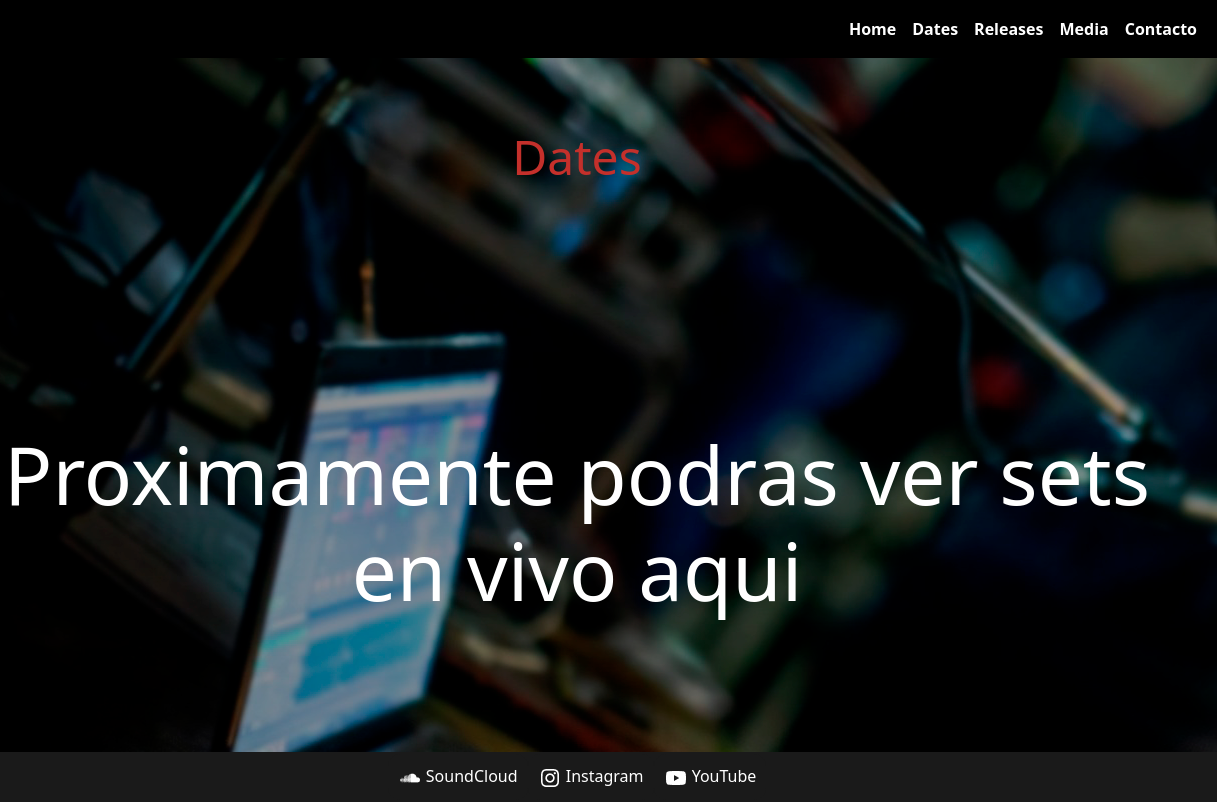
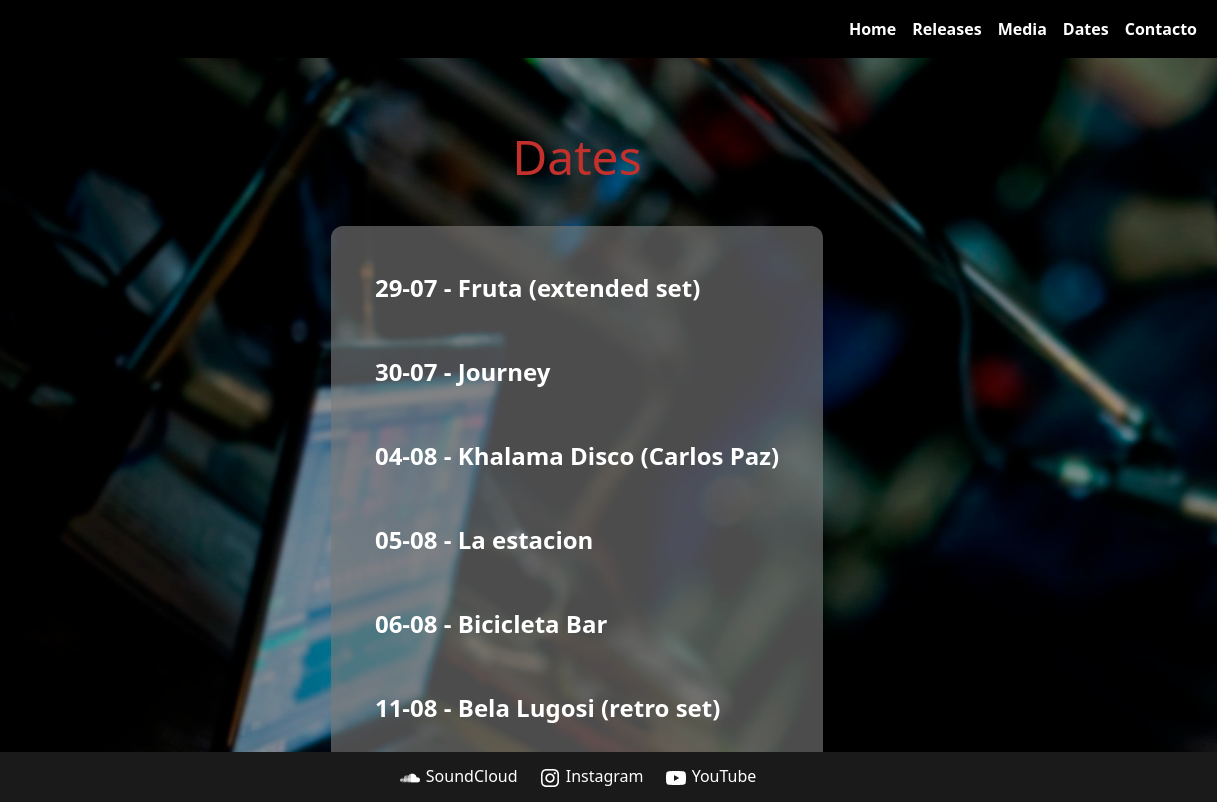
Before and after one commit to mattqua89/SASSII, a website: page pages/Dates.html in a window 1280 px wide. Shown: the full height of the page, 63-1280 px from the left. Drawn offline with nearby package versions, Linux system fonts and the light colour scheme.

Commit message:
se agregan comentarios

```diff
--- a/pages/Dates.html
+++ b/pages/Dates.html
@@ -4,15 +4,19 @@
 <head>
     <meta charset="utf-8">
     <meta name="viewport" content="width=device-width, initial-scale=1">
+    <!--etiquetas meta-->
     <meta name="keywords" content="fjvargas, dates, fechas, vivos, progressive house, dj set, mixing">
     <meta name="description" content="fecha de eventos de musica electronica">
     <title>DJ FJVargas - Dates</title>
+    <!--bootstrap-->
     <link href="https://cdn.jsdelivr.net/npm/bootstrap@5.2.0-beta1/dist/css/bootstrap.min.css" rel="stylesheet"
         integrity="sha384-0evHe/X+R7YkIZDRvuzKMRqM+OrBnVFBL6DOitfPri4tjfHxaWutUpFmBp4vmVor" crossorigin="anonymous">
+    <!--hoja css-->
     <link rel="stylesheet" href="../css/style.css">
 </head>
 
 <body>
+    <!--header contiene nav bar-->
     <header class="header">
         <nav class="navbar navbar-expand-lg nav">
             <div class="container-fluid">
@@ -31,13 +35,13 @@
                                 <a class="nav-link" href="../index.html">Home</a>
                             </li>
                             <li class="nav-item">
-                                <a class="nav-link" href="./dates.html">Dates</a>
-                            </li>
-                            <li class="nav-item">
                                 <a class="nav-link" href="./releases.html">Releases</a>
                             </li>
                             <li class="nav-item">
                                 <a class="nav-link" href="./media.html">Media</a>
+                            </li>
+                            <li class="nav-item">
+                                <a class="nav-link" href="./dates.html">Dates</a>
                             </li>
                             <li class="nav-item">
                                 <a class="nav-link" href="./contacto.html">Contacto</a>
@@ -48,28 +52,41 @@
             </div>
         </nav>
     </header>
+    <!--Lista de fechas realizada con UL y LI-->
     <main class="main">
         <h1>Dates</h1>
         <section class="dates">
-            <h2>
-                Proximamente podras ver sets en vivo aqui
-            </h2>
+            <ul>
+                <li>29-07 - Fruta (extended set)</li><br>
+                <li>30-07 - Journey</li><br>
+                <li>04-08 - Khalama Disco (Carlos Paz)</li><br>
+                <li>05-08 - La estacion</li><br>
+                <li>06-08 - Bicicleta Bar</li><br>
+                <li>11-08 - Bela Lugosi (retro set)</li><br>
+                <li>12-08 - Fruta (sunset)</li><br>
+                <li>13-08 - Club Paraguay</li><br>
+                <li>14-08 - Laguna Azul (sunset)</li><br>
+                <li>20-08 - Bailando en la Fragata</li><br>
+            </ul>
         </section>
 
     </main>
+    <!--footer con listas UL-->
     <footer class="footer">
         <ul class="bottonMenu">
             <li>
                 <a href="https://soundcloud.com/f-j-v"><img src="../img/iconos/soundcloud.png" alt=""> SoundCloud</a>
             </li>
             <li>
-                <a href="https://www.instagram.com/djfjvargas/"><img src="../img/iconos/instagram.png" alt=""> Instagram</a>
+                <a href="https://www.instagram.com/djfjvargas/"><img src="../img/iconos/instagram.png"
+                        alt=""> Instagram</a>
             </li>
             <li>
                 <a href="https://www.youtube.com/c/FJVargas"><img src="../img/iconos/youtube.png" alt=""> YouTube</a>
             </li>
         </ul>
     </footer>
+    <!--script a bootstrap-->
     <script src="https://cdn.jsdelivr.net/npm/bootstrap@5.2.0-beta1/dist/js/bootstrap.bundle.min.js"
         integrity="sha384-pprn3073KE6tl6bjs2QrFaJGz5/SUsLqktiwsUTF55Jfv3qYSDhgCecCxMW52nD2"
         crossorigin="anonymous"></script>
--- a/scss/main.scss
+++ b/scss/main.scss
@@ -2,7 +2,7 @@
     margin: 0;
     padding: 0;
 }
-
+/*estilo general que se repite en toda la pagina*/
 .main{
     @extend %formatoMain;
     h1{
--- a/scss/secciones/_contacto.scss
+++ b/scss/secciones/_contacto.scss
@@ -1,3 +1,4 @@
+/*estilos de seccion contacto*/
 .contacto {
     @extend %form;
 
--- a/scss/secciones/_dates.scss
+++ b/scss/secciones/_dates.scss
@@ -1,11 +1,42 @@
+/*estilos de seccion dates*/
 .dates {
-    h2 {
-       margin-top: 30vh;
-        font-size: 5rem;
-        color: white;
-    }
-    section {
-        margin-top: 30vh;
+    ul{
+        background-color: rgba(122, 122, 122, 0.623);
+        display: inline-block;
+        border-radius: 12px;
+        padding: 2rem;
+        margin-top: 2rem;
         text-align: center;
     }
+    li{
+        padding: 12px;
+        border-radius: 12px;
+        color: white;
+        font-size: 1.5rem;
+        font-weight: bold;
+        list-style: none;
+        text-align: left;
+        transition: 0.5s;
+        &:hover{
+            color: #c4302b;
+            background-color: rgba(255, 255, 255, 0.164);
+        }
+    }
 }
+
+
+@media (max-width:425px){
+   .dates{
+    li{
+        font-size: 1rem;
+    }
+   }
+}
+
+@media (max-width:320px){
+    .dates{
+     li{
+         font-size: 0.75rem;
+     }
+    }
+ }
--- a/scss/secciones/_footer.scss
+++ b/scss/secciones/_footer.scss
@@ -1,3 +1,4 @@
+/*estilos del footer de todas las paginas*/
 @import './variables/mixin';
 
 .footer {
--- a/scss/secciones/_header.scss
+++ b/scss/secciones/_header.scss
@@ -1,3 +1,4 @@
+/*estilos del header de todas las paginas*/
 @import './variables/mixin';
 
 .header {
--- a/scss/secciones/_home.scss
+++ b/scss/secciones/_home.scss
@@ -1,3 +1,4 @@
+/*estilos de seccion home*/
 .home {
     padding: 20vh;
 
--- a/scss/secciones/_media.scss
+++ b/scss/secciones/_media.scss
@@ -1,3 +1,4 @@
+/*estilos de seccion media*/
 .media {
     padding: 1rem;
 
--- a/scss/secciones/_releases.scss
+++ b/scss/secciones/_releases.scss
@@ -1,3 +1,4 @@
+/*estilos de seccion releases*/
 .release {
         div {
         padding: 1rem;
--- a/scss/variables/_extend.scss
+++ b/scss/variables/_extend.scss
@@ -1,3 +1,5 @@
+/*estilos que se repiten en todas las secciones*/
+
 %formatoMain{
     height: 88vh;
     background-color: rgb(49, 49, 49);
--- a/scss/variables/_mixin.scss
+++ b/scss/variables/_mixin.scss
@@ -1,3 +1,5 @@
+/*mixin para botones*/
+
 @mixin btnNav ($colorFondo,$colorHover) {
     background-color: $colorFondo;
     border-radius: 12px;
```
Also changed, not shown: index.html (+17 -6 lines), pages/contacto.html (+16 -6 lines), pages/media.html (+13 -5 lines), pages/releases.html (+14 -5 lines), css/style.css.
